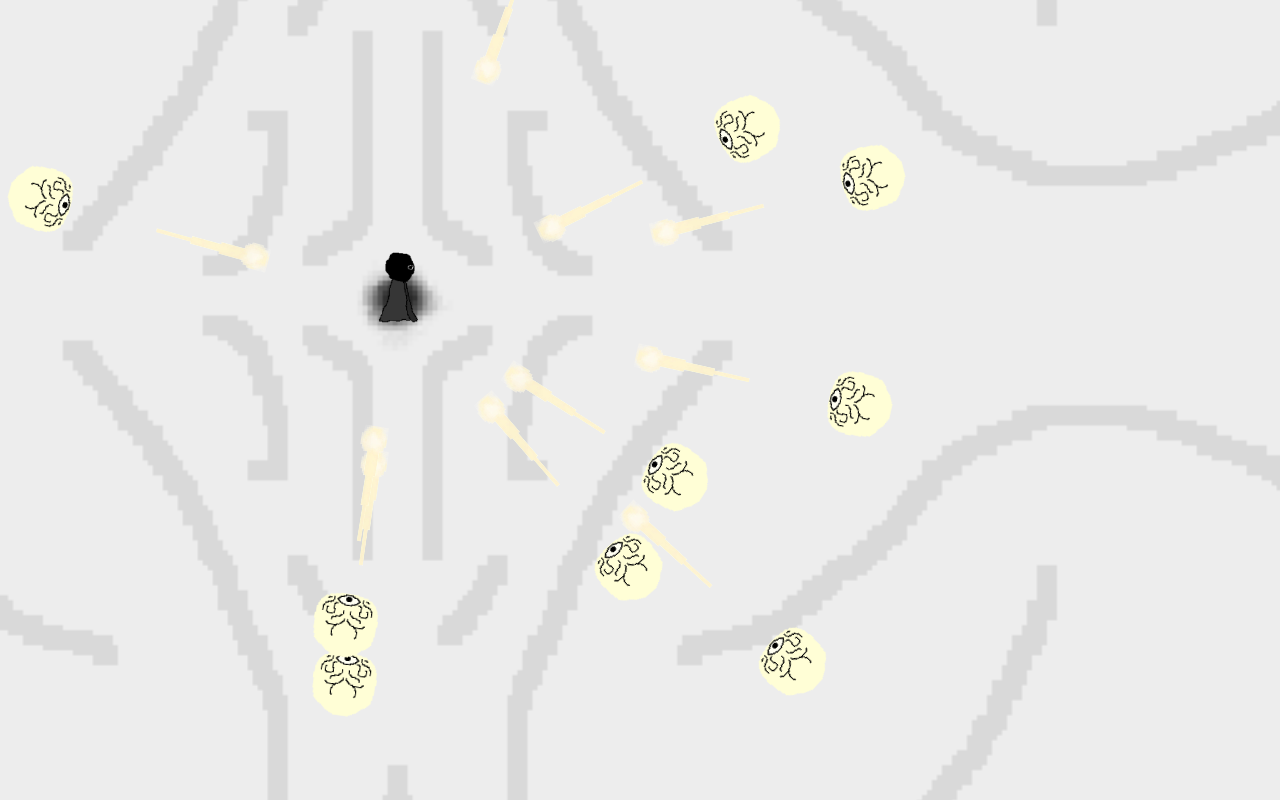
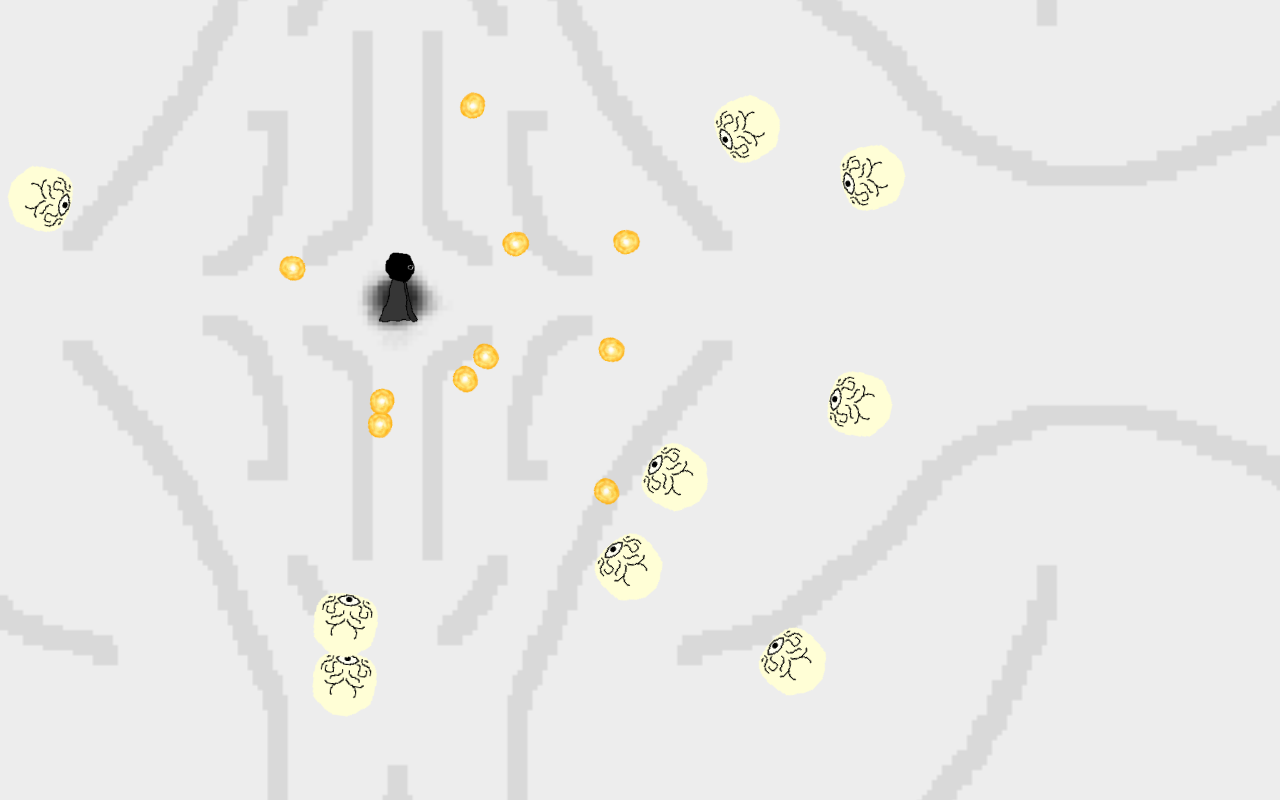
Before and after one commit to MaxMaltsev/banish_the_light, a plain HTML site: page index.html in a window 1280 px wide. Shown: the top 800 px of the page. Drawn offline with Linux system fonts and the light colour scheme; animation ran at ten frames a second.

Commit message:
edited projectile image

```diff
--- a/index.html
+++ b/index.html
@@ -86,6 +86,7 @@
                 var weaponAngle = 0;
                 var playerHealth = 500;
                 var currProjectileImage = "";
+                var random = 0;
                 document.addEventListener('keydown', (event) => {
   				if (event.key === 'w' || event.key === 'W') {
      				   upPressed = true;
@@ -219,7 +220,7 @@
                             }
                         }
                 }
-                function Projectile(x,y,radius,duration, homing, hvel, vvel, fade, damage, destroy) {
+                function Projectile(x,y,radius,duration, homing, hvel, vvel, fade, damage, destroy, slow) {
                     var projectileElement = document.createElement("div");
                     projectileElement.classList.add('projectile');
                     projectileElement.creationTime = Date.now();
@@ -239,6 +240,7 @@
                     projectileElement.destroy = destroy;
                     projectileElement.radius = radius;
                     projectileElement.canHit = true;
+                    projectileElement.slow = slow;
                 }
                 function manageProjectiles() {
                         var projectiles = document.getElementsByClassName("projectile");
@@ -254,7 +256,7 @@
                                 projectile.hvel += (projectile.homing)*Math.cos(projAngle);
                                 projectile.vvel += (projectile.homing)*Math.sin(projAngle);
                                 projectile.style.transform = " translate(-50%, -50%) rotate(" + (180*Math.atan2(projectile.vvel, projectile.hvel)/Math.PI) + "deg)";
-                                if (Math.sqrt((0.5*window.screen.width - parseFloat(projectile.style.left))*(0.5*window.screen.width - parseFloat(projectile.style.left)) + (0.5*window.screen.height - parseFloat(projectile.style.top))*(0.5*window.screen.height - parseFloat(projectile.style.top))) <= (20 + projectile.radius)) {
+                                if (Math.sqrt((0.5*window.screen.width - parseFloat(projectile.style.left))*(0.5*window.screen.width - parseFloat(projectile.style.left)) + (0.5*window.screen.height - parseFloat(projectile.style.top))*(0.5*window.screen.height - parseFloat(projectile.style.top))) <= (20 + projectile.radius) && iframes <= 0) {
                                     if (swingTime <= 0 && projectile.canHit == true) {
                                         playerHealth -= projectile.damage;
                                         if (projectile.destroy == true) {
@@ -262,11 +264,6 @@
                                             projectile.remove();
                                             continue;
                                         }
-                                    } else {
-                                        projectile.hvel *= -1.5;
-                                        projectile.vvel *= -1.5;
-                                        projectile.style.left = (parseFloat(projectile.style.left) - (30 + projectile.radius)*Math.cos(projAngle)) + "px";
-                                        projectile.style.top = (parseFloat(projectile.style.top) - (30 + projectile.radius)*Math.sin(projAngle)) + "px";
                                     }
                                 }
                                 if (projectile.fade == true) {
@@ -275,6 +272,8 @@
                                     projectile.style.left = (parseFloat(projectile.style.left) - xvel) + "px";
                                     projectile.style.top = (parseFloat(projectile.style.top) - yvel) + "px";
                             }
+                            projectile.hvel *= projectile.slow;
+                            projectile.vvel *= projectile.slow;
                         }
                 }
                 function Wisp() {
@@ -296,7 +295,7 @@
                     wispElement.style.transformOrigin = "center center";
                     wispElement.watchDistance = 400 + 200*(Math.random() - Math.random());
                     wispElement.meleeVul = true;
-                    wispElement.shotCooldown = 200;
+                    wispElement.shotCooldown = 300;
                 }
                 function manageWisps() {
                         var wisps = document.getElementsByClassName("wisp");
@@ -306,9 +305,9 @@
                                 var wispAngle = Math.atan2((0.5*window.screen.height - wisp.y) , (0.5*window.screen.width - wisp.x));
                                 wisp.shotCooldown -= 1;
                                 if (wisp.shotCooldown <= 0) {
-                                    wisp.shotCooldown = 200;
-                                    currProjectileImage = "lightbolt.png";
-                                    Projectile(wisp.x, wisp.y, 64, 3000, 0.01, 3*Math.cos(wispAngle), 3*Math.sin(wispAngle), true, 25, true);
+                                    wisp.shotCooldown = 300;
+                                    currProjectileImage = "lightball.gif";
+                                    Projectile(wisp.x, wisp.y, 16, 3000, 0, 5*Math.cos(wispAngle), 5*Math.sin(wispAngle), true, 25, true, 1);
                                 }
                                 if (swingTime <= 0) {
                                     wisp.meleeVul = true;
@@ -400,9 +399,9 @@
                     }
                     if (spacePressed == true && dodgeCooldown <= 0) {
                         dodgeCooldown = 100;
-                        iframes = 40;
-                        xvel += 8*Math.cos(angle);
-                        yvel += 8*Math.sin(angle);
+                        iframes = 50;
+                        xvel += 12*Math.cos(angle);
+                        yvel += 12*Math.sin(angle);
                     }
                     if (degrees <= 90 && degrees >= -90) {
                         torsoElement.style.transform = "scaleX(1) translate(-50%, -50%)";
@@ -464,6 +463,7 @@
                         }
                         swingTime -= 1;
                     }
+                    random = Math.random() - Math.random();
                 }
 
                 let intervalId = setInterval(() => handleTick(), 1);
```
Also changed, not shown: lightball.gif (added), lightbolt.png (deleted).
